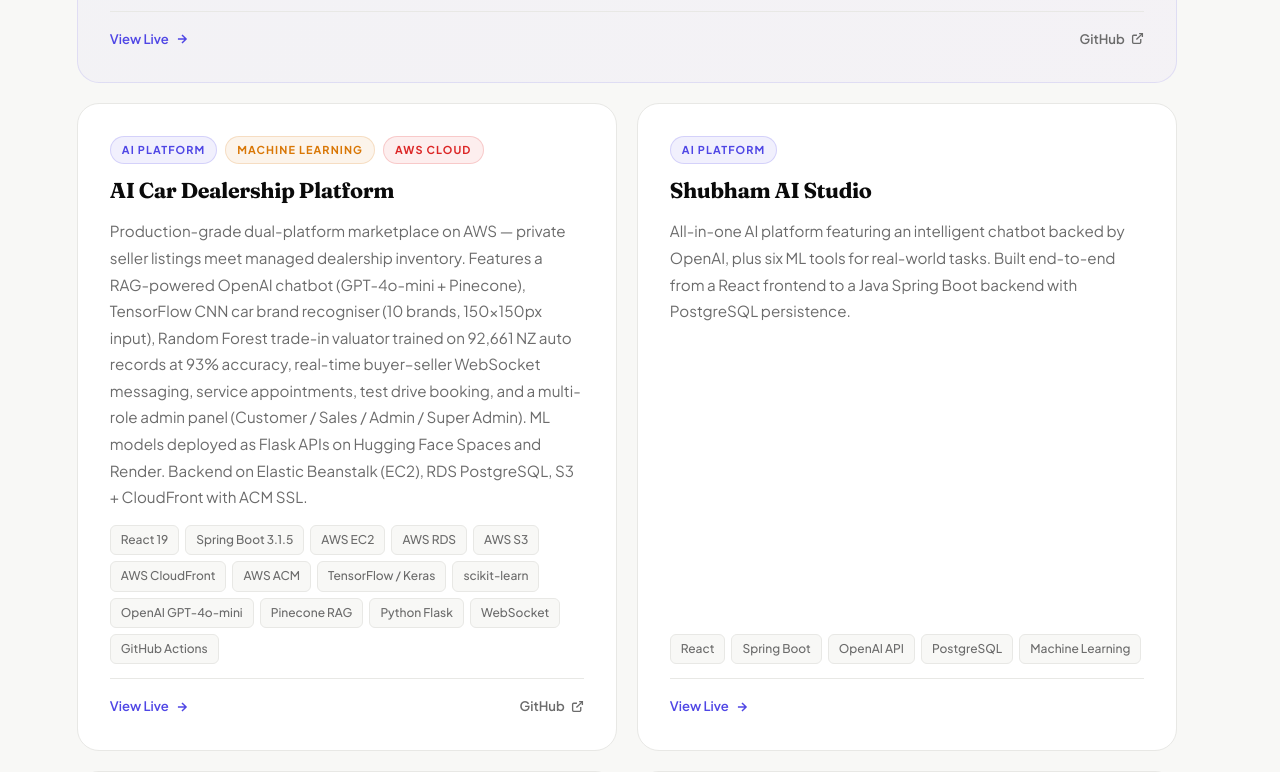
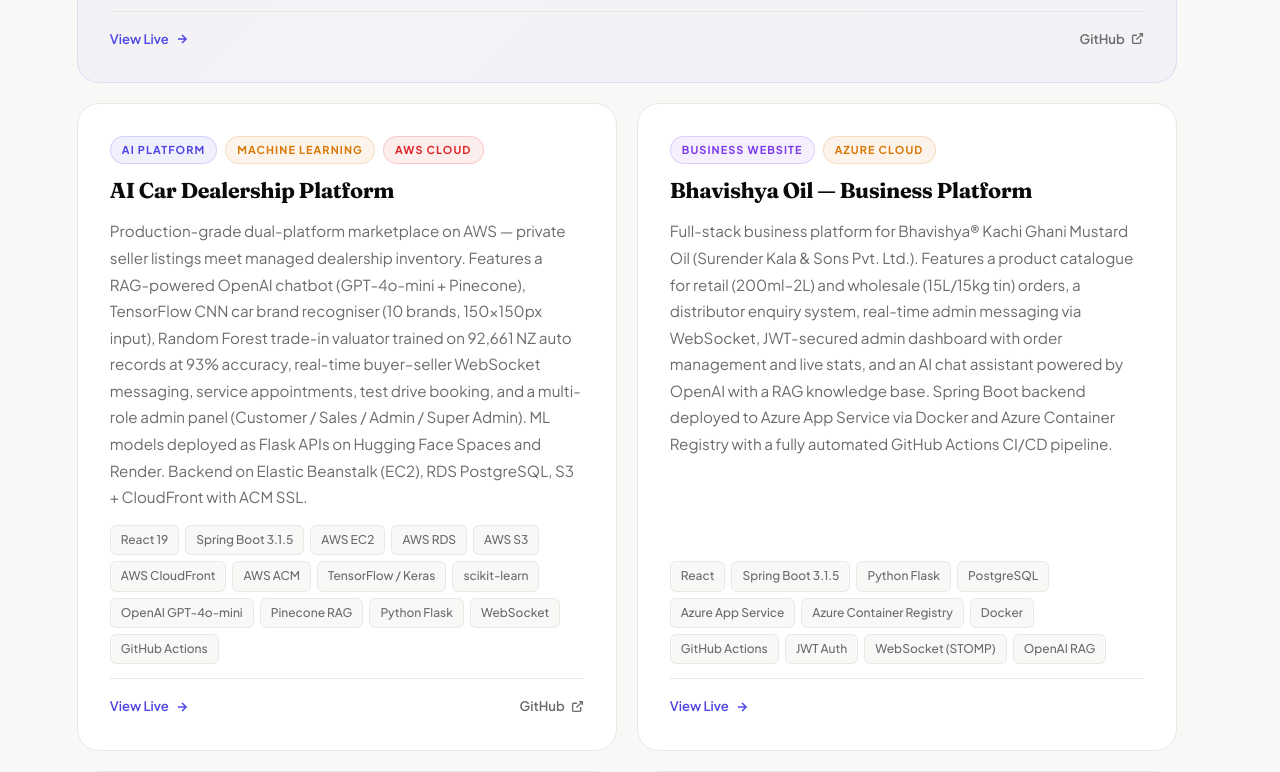
Before and after one commit to shubhamkataria2005/Shubham_Portfolio, a React (Create React App) app: page / in a window 1280 px wide. Shown: the part 4000-4772 px from the top of the page. Built offline with nearby package versions, Linux system fonts and the light colour scheme.

Commit message:
Add Bhavishya Oil business platform to portfolio projects

```diff
--- a/src/components/Projects.js
+++ b/src/components/Projects.js
@@ -67,6 +67,22 @@
     ],
     liveUrl: "https://dealership.shubhamkataria.com",
     githubUrl: "https://github.com/shubhamkataria2005",
+  },
+  {
+    tags: [
+      { label: "Business Website", cls: "tag-web" },
+      { label: "Azure Cloud", cls: "tag-ml" },
+    ],
+    title: "Bhavishya Oil — Business Platform",
+    description:
+      "Full-stack business platform for Bhavishya® Kachi Ghani Mustard Oil (Surender Kala & Sons Pvt. Ltd.). Features a product catalogue for retail (200ml–2L) and wholesale (15L/15kg tin) orders, a distributor enquiry system, real-time admin messaging via WebSocket, JWT-secured admin dashboard with order management and live stats, and an AI chat assistant powered by OpenAI with a RAG knowledge base. Spring Boot backend deployed to Azure App Service via Docker and Azure Container Registry with a fully automated GitHub Actions CI/CD pipeline.",
+    stack: [
+      "React", "Spring Boot 3.1.5", "Python Flask", "PostgreSQL",
+      "Azure App Service", "Azure Container Registry", "Docker",
+      "GitHub Actions", "JWT Auth", "WebSocket (STOMP)", "OpenAI RAG",
+    ],
+    liveUrl: "https://bhavishya-frontend.onrender.com",
+    githubUrl: null,
   },
   {
     tags: [{ label: "AI Platform", cls: "tag-ai" }],
```
